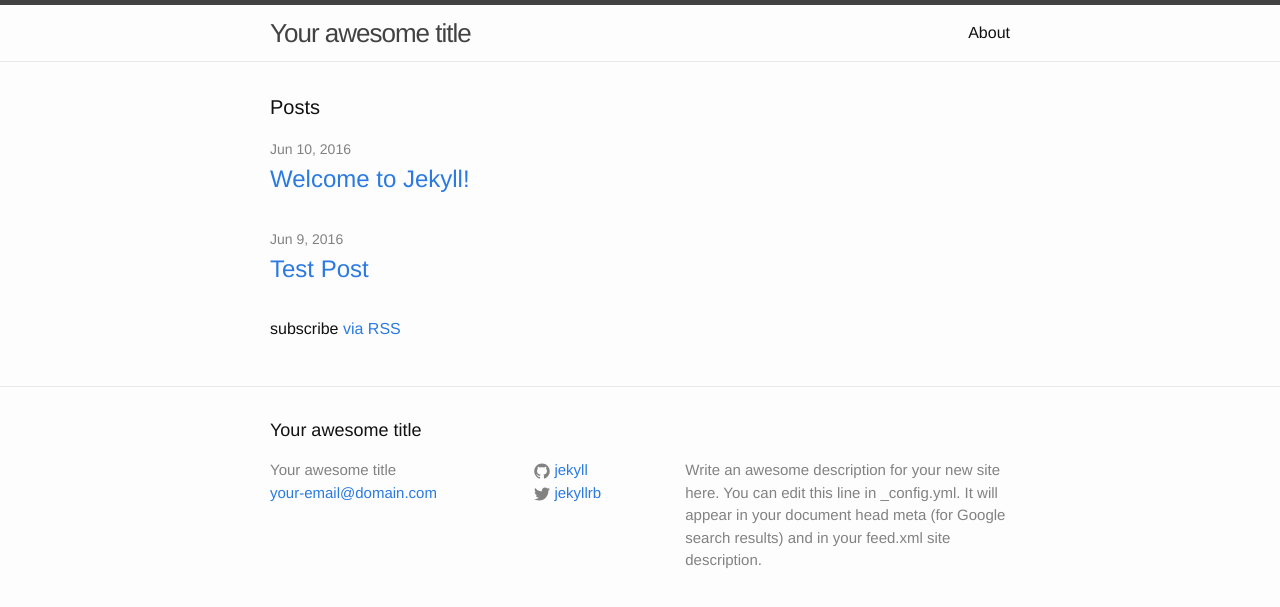
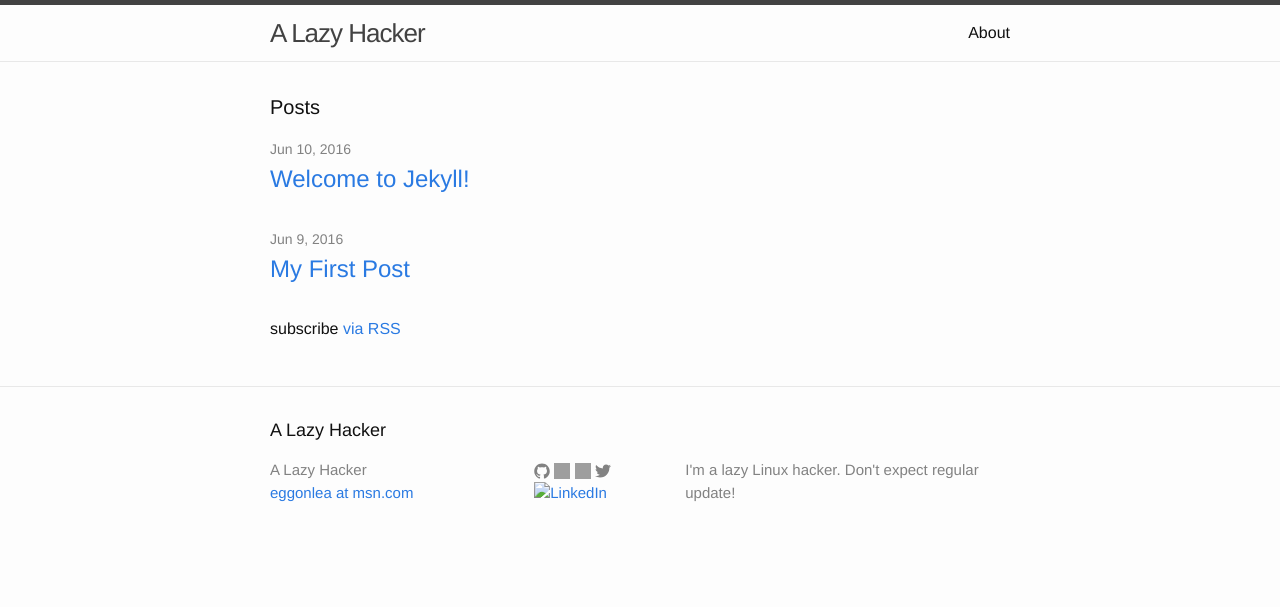
Before and after one commit to eggonlea/eggonlea.github.io, a Jekyll site: the page built from index.html, in a window 1280 px wide. Shown: the top 607 px of the page. Built offline with Jekyll 4.4.1, drawn with Linux system fonts in a browser that asks for light colours; grey boxes are pictures that could not be loaded.

Commit message:
add logos
Signed-off-by: Li Li <eggonlea@msn.com>

```diff
--- a/_config.yml
+++ b/_config.yml
@@ -6,16 +6,18 @@
 # 'jekyll serve'. If you change this file, please restart the server process.
 
 # Site settings
-title: Your awesome title
-email: your-email@domain.com
+title: A Lazy Hacker
+email: eggonlea at msn.com
 description: > # this means to ignore newlines until "baseurl:"
-  Write an awesome description for your new site here. You can edit this
-  line in _config.yml. It will appear in your document head meta (for
-  Google search results) and in your feed.xml site description.
+  I'm a lazy Linux hacker.
+  Don't expect regular update!
 baseurl: "" # the subpath of your site, e.g. /blog
-url: "http://yourdomain.com" # the base hostname & protocol for your site
-twitter_username: jekyllrb
-github_username:  jekyll
+url: "http://eggonlea.github.io" # the base hostname & protocol for your site
+github_username:      eggonlea
+facebook_username   : eggonlea
+google_plus_username: eggonlea
+twitter_username:     eggonlea
+linkedin_username:    eggonlea
 
 # Build settings
 markdown: kramdown
--- a/_includes/footer.html
+++ b/_includes/footer.html
@@ -15,15 +15,23 @@
       <div class="footer-col footer-col-2">
         <ul class="social-media-list">
           {% if site.github_username %}
-          <li>
             {% include icon-github.html username=site.github_username %}
-          </li>
+          {% endif %}
+
+          {% if site.facebook_username %}
+            {% include icon-facebook.html username=site.facebook_username %}
+          {% endif %}
+
+          {% if site.google_plus_username %}
+            {% include icon-gplus.html username=site.google_plus_username %}
           {% endif %}
 
           {% if site.twitter_username %}
-          <li>
             {% include icon-twitter.html username=site.twitter_username %}
-          </li>
+          {% endif %}
+
+          {% if site.linkedin_username %}
+            {% include icon-linkedin.html username=site.linkedin_username %}
           {% endif %}
         </ul>
       </div>
--- /dev/null
+++ b/_includes/icon-facebook.html
@@ -0,0 +1,4 @@
+<a href="https://www.facebook.com/{{ include.username }}"
+   rel="publisher" target="_top" style="text-decoration:none;">
+<img src="https://www.facebook.com/rsrc.php/yl/r/H3nktOa7ZMg.ico" alt="Facebook" style="border:0;width:16px;height:16px;"/>
+</a>
--- a/_includes/icon-github.html
+++ b/_includes/icon-github.html
@@ -1 +1 @@
-<a href="https://github.com/{{ include.username }}"><span class="icon icon--github">{% include icon-github.svg %}</span><span class="username">{{ include.username }}</span></a>
+<a href="https://github.com/{{ include.username }}"><span class="icon icon--github">{% include icon-github.svg %}</span></a>
--- /dev/null
+++ b/_includes/icon-gplus.html
@@ -0,0 +1,5 @@
+<!-- Place this code where you want the badge to render. -->
+<a href="https://plus.google.com/u/0/+LiLi-{{ include.username }}"
+   rel="publisher" target="_top" style="text-decoration:none;">
+<img src="//ssl.gstatic.com/images/icons/gplus-16.png" alt="Google+" style="border:0;width:16px;height:16px;"/>
+</a>
--- /dev/null
+++ b/_includes/icon-linkedin.html
@@ -0,0 +1,4 @@
+<a href="https://www.linkedin.com/in/{{ include.username }}"
+   rel="publisher" target="_top" style="text-decoration:none;">
+<img src="https://static.licdn.com/scds/common/u/images/logos/favicons/v1/favicon.ico" alt="LinkedIn" style="border:0;width:16px;height:16px;"/>
+</a>
--- a/_includes/icon-twitter.html
+++ b/_includes/icon-twitter.html
@@ -1 +1 @@
-<a href="https://twitter.com/{{ include.username }}"><span class="icon icon--twitter">{% include icon-twitter.svg %}</span><span class="username">{{ include.username }}</span></a>
+<a href="https://twitter.com/{{ include.username }}"><span class="icon icon--twitter">{% include icon-twitter.svg %}</span></a>
--- a/_posts/2016-06-09-test-post.md
+++ b/_posts/2016-06-09-test-post.md
@@ -1 +1,7 @@
+---
+layout: post
+title:  "My First Post"
+date:   "2016-06-09"
+categories: jekyll test
+---
 This is a simple test post by @eggonlea.
```
